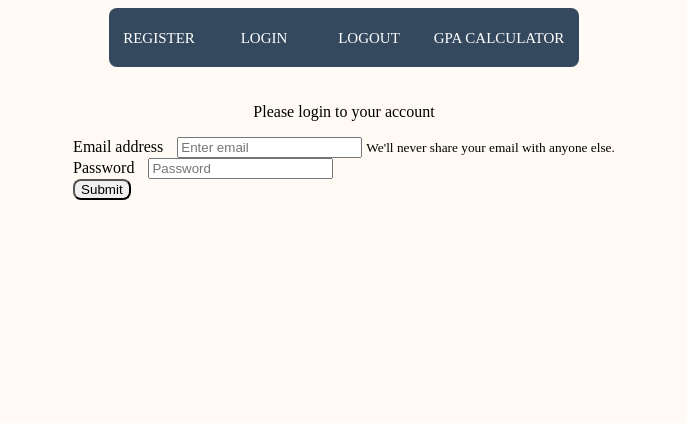
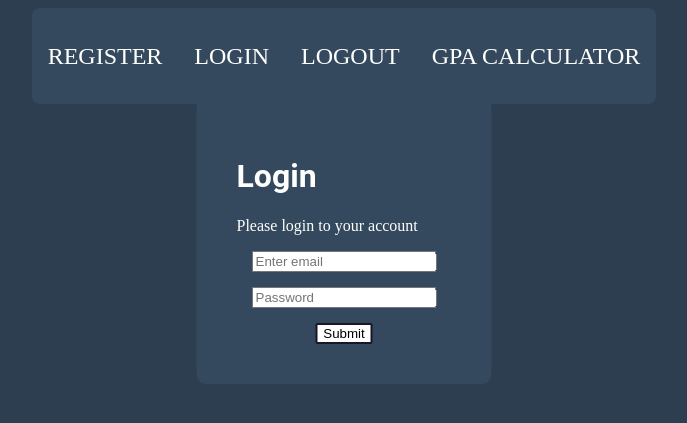
Before and after one commit to stevenbennett-yvr/ProjectMain, a Flask app: page /login in a window 1280 px wide. Shown: the top 423 px of the page, without its empty margins (296-983 px from the left). Run offline with Flask 2, Linux system fonts and the light colour scheme; some libraries are stand-ins or nearby versions.

Commit message:
Changed website color pallette, fixed size of navbar

```diff
--- a/CSS/style.css
+++ b/CSS/style.css
@@ -3,6 +3,7 @@
 label {
     font-family: 'Roboto Slab', serif;
     margin-right: 10px;
+    color: white;
 }
 
 :root {
@@ -10,8 +11,8 @@ label {
     --drk-white: #f2e9e1;
     --not-black: #191724;
     --not-red:   #eb6f92;
-    --not-blue:  #31748f;
-    --not-green: #56949f;
+    --not-blue:  #34495e;
+    --not-green: #1abc9c;
     --not-grey:  #393552;
     --muted:     #6e6a86;
     --hdr-hght:  5rem;
@@ -20,7 +21,7 @@ label {
   }
 
 html {
-    background-color:#fffaf3;
+    background-color:#2c3e50;
 }
 
 button {
@@ -55,13 +56,14 @@ body {
 h1 {
     top: 0%;
     font-size: var(--lrg-txt);
-    color: var(--not-black);
+    color: white;
     font-family: 'Roboto', sans-serif;
     align-self: center;
 }
 
 h3 {
     align-self: center;
+    color: white;
 }
 
 
@@ -74,9 +76,8 @@ h3 {
     display: flex;
     flex-direction: column;
     justify-content: center;
-    border: solid 5px var(--not-black);
     padding: 50px;
-    background-color: #f2e9e1;
+    background-color: var(--not-blue);
     width:250px;
     height: 400px;
     padding-top: 0%;
@@ -126,7 +127,7 @@ nav {
 nav a {
     line-height: 50px;
     height: 100%;
-    font-size: 15px;
+    font-size: var(--sml-txt);
     display: inline-block;
     position: relative;
     z-index: 1;
@@ -135,29 +136,8 @@ nav a {
     text-align: center;
     color: white;
     cursor: pointer;
+    margin: 1rem;
 }
-
-
-a:nth-child(1) {
-    width: 100px;
-}
-
-a:nth-child(2) {
-    width: 110px;
-}
-
-a:nth-child(3) {
-    width: 100px;
-}
-
-a:nth-child(4) {
-    width: 160px;
-}
-
-a:nth-child(5) {
-    width: 120px;
-}
-
 
 
 .nav-list * {
@@ -188,7 +168,7 @@ a:nth-child(5) {
     content: '';
     -webkit-transition: all 0.35s ease;
     transition: all 0.35s ease;
-    background-color: #1abc9c;
+    background-color: var(--not-green);
     width: 0;
 }
 
@@ -209,4 +189,47 @@ a:nth-child(5) {
 .nav-list a:hover:before,
 .nav-list a:hover:after {
     width: 100%;
-  }
+}
+
+
+.login-area {
+    position: absolute;
+    top: 30%;
+    left: 50%;
+    width: fit-content;
+    padding: 40px;
+    transform: translate(-50%, -50%);
+    background: var(--not-blue);
+    box-sizing: border-box;
+    border-radius: 10px;
+}
+
+.form-group {
+    margin: 15px;
+}
+
+p {
+    color: white;
+}
+
+.form-control {
+    margin: auto;
+}
+
+.btn-primary {
+    transition-duration: 0.4s;
+    background-color: white;
+    color: black;
+    border: 2px solid var(--not-black);
+    border-radius: 2px;
+}
+
+#submit-btn {
+    display: flex;
+    justify-content: center;
+}
+
+.btn:hover {
+    background-color: var(--not-green);
+    color: white;
+}
--- a/templates/login.html
+++ b/templates/login.html
@@ -2,6 +2,9 @@
 {% block title %}Login System{% endblock %}
 
 {% block content %}
+
+<div class="login-area">
+  <h1>Login</h1>
 
   {% if message  %}
       <div class="alert alert-secondary" role="alert">
@@ -9,16 +12,18 @@
       </div>
   {% endif %}
 
+
   <form action="" method="post">
     <div class="form-group">
-      <label for="InputEmail">Email address</label>
         <input name="email" class="form-control" id="InputEmail"  placeholder="Enter email">
-      <small id="emailHelp" class="form-text text-muted">We'll never share your email with anyone else.</small>
+        <!-- <small id="emailHelp" class="form-text text-muted">We'll never share your email with anyone else.</small> -->
     </div>
       <div class="form-group">
-      <label for="InputPassword">Password</label>
         <input type="password" name="password" class="form-control" id="InputPassword" placeholder="Password">
     </div>
+    <div id="submit-btn">
       <button type="submit" class="btn btn-primary">Submit</button>
+    </div>
   </form>
+</div>
 {% endblock %}
```
Lines whose indentation alone changed are shown as unchanged.
